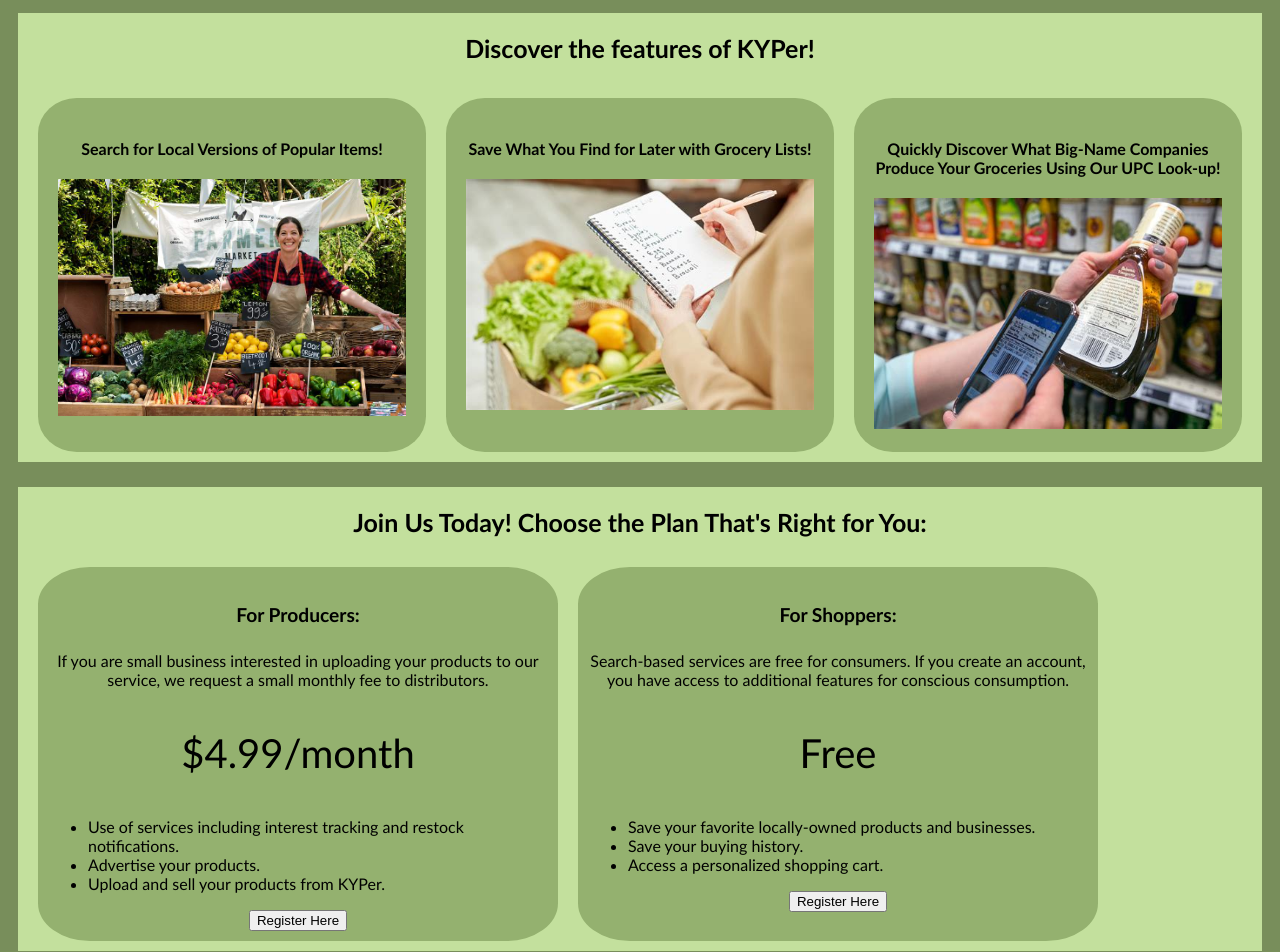
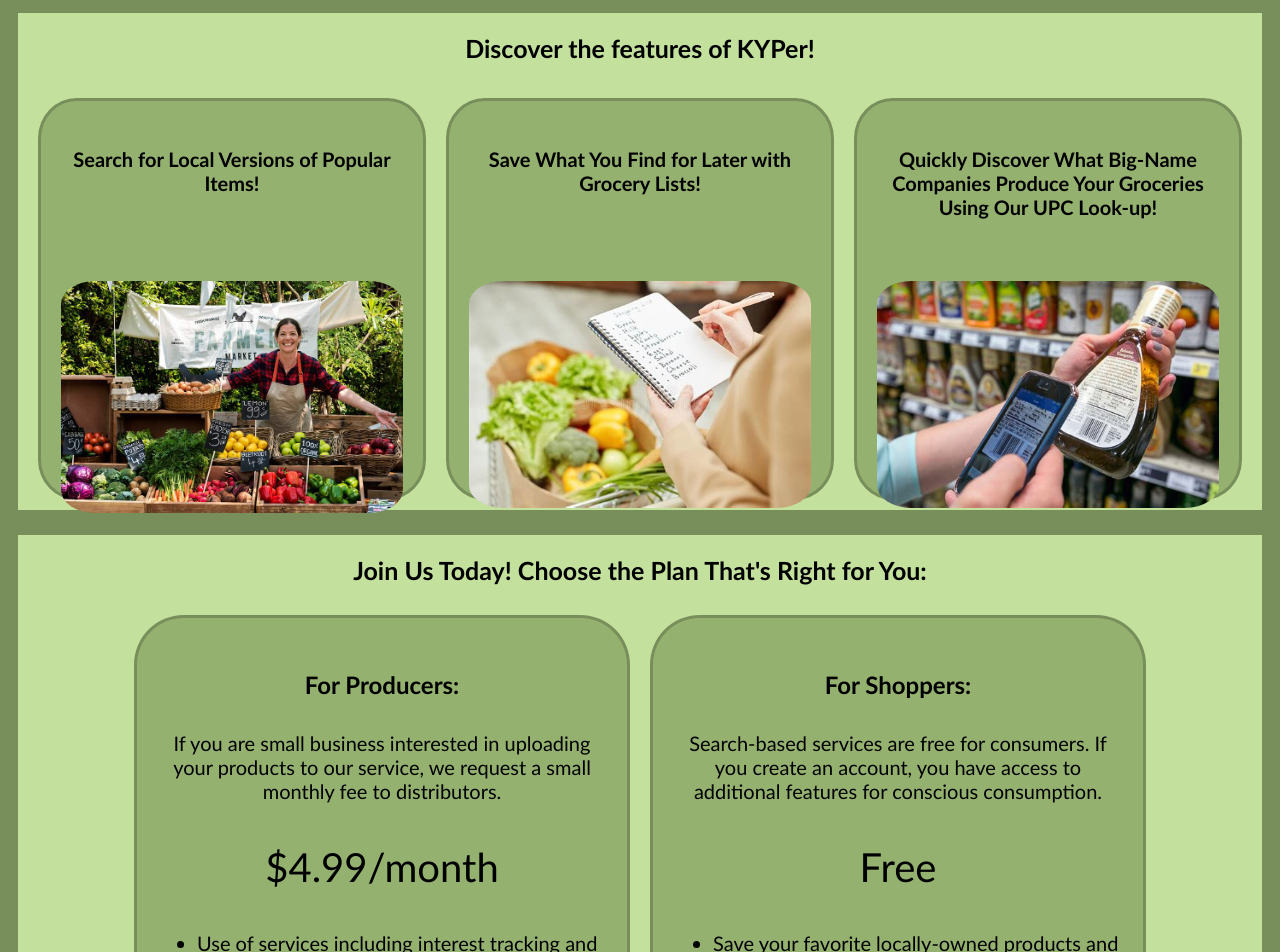
Before and after one commit to logbasem/Software_Engineering, a React (Create React App) app: page / in a window 1280 px wide. Shown: the part 160-1112 px from the top of the page. Built offline with nearby package versions, Linux system fonts and the light colour scheme.

Commit message:
style box tweaks fixed header login button

```diff
--- a/src/css-html/index.css
+++ b/src/css-html/index.css
@@ -1,4 +1,3 @@
-/*Ticket 2*/
 html {
   font-family:'Gill Sans', 'Gill Sans MT', Calibri, 'Trebuchet MS', sans-serif;
   background-color: #788E5B;
@@ -16,9 +15,10 @@ html {
 }
 
 .features {
-  display: flex; /* Make children inline */
+  display:inline-flex; /* Make children inline */
   justify-content: space-between; /* Equally distribute space between children */
-  padding: 10px
+  padding: 10px;
+
 }
 
 .features-1,
@@ -30,23 +30,34 @@ html {
   background-color: #94B16F;
   border-radius: 10%;
   padding: 20px;
+  max-width: 400px;
+  font-size: 20px;
+  border-style: solid;
+  border-color: #788E5B;
 
+}
+
+.features-1 h4,
+.features-2 h4,
+.features-3 h4 {
+  height: 30%;
 }
 
 .features img {
   width: 100%; /* Make images fill their containers */
   max-width: 400px; /* Set a maximum width for the images */
   height: auto; /* Maintain aspect ratio */
-
+  border-radius: 10%;
 }
 
 .payment-plans {
   text-align: center; /* Center align h3 */
   background-color: #C3E09D;
+  margin-bottom: 20px;
 }
 
 .plans {
-  display: flex;
+  display: inline-flex;
   margin-bottom: 10px;
   padding: 10px;
 }
@@ -65,8 +76,11 @@ html {
   vertical-align: top; /* Align sections to the top */
   background-color: #94B16F;
   border-radius: 10%;
-  padding: 10px;
-  max-width: 500px;
+  padding: 20px;
+  max-width: 450px;
+  font-size: 20px;
+  border-style: solid;
+  border-color: #788E5B;
 }
 
 .producer-plan h4,
@@ -80,6 +94,16 @@ html {
   text-align: left;
 }
 
+.producer-plan button,
+.shopper-plan button {
+  background-color: #191d13;
+  color: #d3dbc8;
+  font-size: 20px;
+  border-radius: 20%;
+  border-style: none;
+  padding: 10px;
+}
+
 .price {
   font-size: 40px;
 }
--- a/src/pages/Header.jsx
+++ b/src/pages/Header.jsx
@@ -17,7 +17,7 @@ function Header() {
           <input type="text" placeholder="Search" />
         </div>
         <div className="user-section">
-          <button>Login</button>
+          <button type='button' onClick={() => window.location.href = "/login"}>Login</button>
         </div>
       </nav>
     </header>
```
